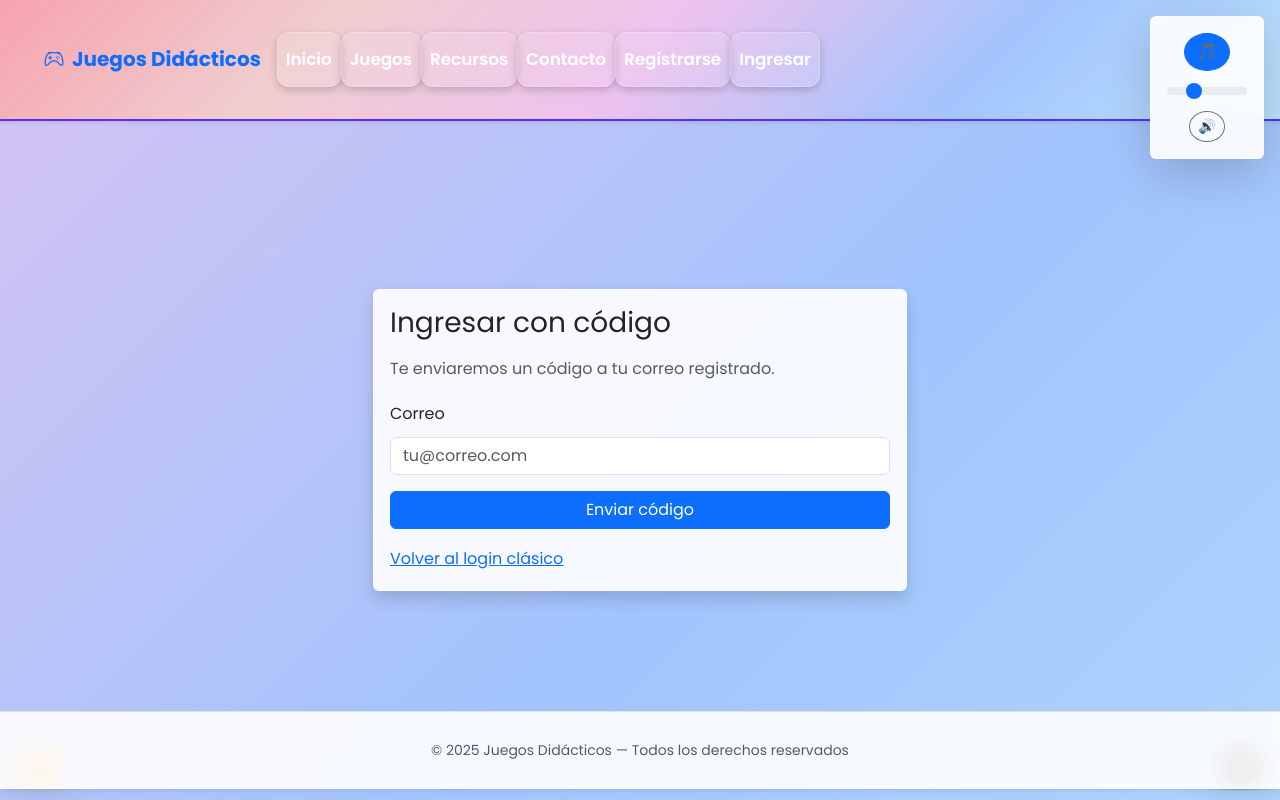
After one commit to benjacox1/TABLEMICO1, a Django app: page /login-codigo/ in a window 1280 px wide. The commit adds this page. Run offline with Django 5.2, Linux system fonts and the light colour scheme; some libraries are stand-ins or nearby versions.

Commit message:
feat(auth): login por código (OTP) por email con fallback en DEBUG; cargar .env via python-dotenv

```diff
--- a/Aplicacion2/templates/Aplicacion2/login.html
+++ b/Aplicacion2/templates/Aplicacion2/login.html
@@ -11,5 +11,8 @@
 
     <button type="submit" class="btn btn-primary w-100">Ingresar</button>
   </form>
+  <div class="text-center mt-3">
+    <a href="{% url 'Aplicacion2:login_codigo_solicitar' %}">Ingresar con código por email</a>
+  </div>
 </div>
 {% endblock %}
--- /dev/null
+++ b/Aplicacion2/templates/Aplicacion2/login_codigo_solicitar.html
@@ -0,0 +1,27 @@
+{% extends "base.html" %}
+{% block title %}Ingresar con código{% endblock %}
+{% block content %}
+<div class="container py-5">
+  <div class="row justify-content-center">
+    <div class="col-md-6">
+      <div class="card glass shadow">
+        <div class="card-body">
+          <h3 class="mb-3">Ingresar con código</h3>
+          <p class="text-muted">Te enviaremos un código a tu correo registrado.</p>
+          <form method="post">
+            {% csrf_token %}
+            <div class="mb-3">
+              <label for="email" class="form-label">Correo</label>
+              <input type="email" class="form-control" id="email" name="email" placeholder="tu@correo.com" required>
+            </div>
+            <button class="btn btn-primary w-100" type="submit">Enviar código</button>
+          </form>
+          <div class="mt-3">
+            <a href="{% url 'Aplicacion2:login' %}">Volver al login clásico</a>
+          </div>
+        </div>
+      </div>
+    </div>
+  </div>
+</div>
+{% endblock %}
--- a/Aplicacion2/urls.py
+++ b/Aplicacion2/urls.py
@@ -23,6 +23,9 @@ urlpatterns = [
         auth_views.LoginView.as_view(template_name="Aplicacion2/login.html"),
         name="login",
     ),
+    # Inicio de sesión por código (OTP por email)
+    path("login-codigo/", views.login_por_codigo_solicitar, name="login_codigo_solicitar"),
+    path("login-codigo/verificar/", views.login_por_codigo_verificar, name="login_codigo_verificar"),
     path("logout/", views.salir, name="salir"),
 
     # ============================================================
--- a/Aplicacion2/views.py
+++ b/Aplicacion2/views.py
@@ -8,6 +8,8 @@ from django.templatetags.static import static
 from django.http import HttpResponse, Http404, FileResponse
 from django.conf import settings
 from django.core.mail import send_mail
+from django.contrib.auth.models import User
+from django.utils.crypto import get_random_string
 
 import os
 import shutil
@@ -137,6 +139,81 @@ def salir(request):
     logout(request)
     messages.info(request, "Has cerrado sesión correctamente.")
     return redirect("Aplicacion2:bienvenida")
+
+
+# ============================================================
+# LOGIN POR CÓDIGO (OTP vía email)
+# ============================================================
+def login_por_codigo_solicitar(request):
+    if request.method == "POST":
+        email = request.POST.get("email", "").strip().lower()
+        if not email:
+            messages.error(request, "Ingresá tu correo electrónico.")
+            return redirect("Aplicacion2:login_codigo_solicitar")
+
+        # Buscar usuario por email
+        try:
+            user = User.objects.get(email=email)
+        except User.DoesNotExist:
+            messages.error(request, "No existe un usuario con ese correo.")
+            return redirect("Aplicacion2:login_codigo_solicitar")
+
+        # Generar código de 6 dígitos
+        codigo = get_random_string(length=6, allowed_chars="0123456789")
+        request.session["otp_email"] = email
+        request.session["otp_code"] = codigo
+
+        asunto = "Tu código de acceso"
+        cuerpo = f"Tu código de verificación es: {codigo}. Caduca en 10 minutos."
+
+        enviado = False
+        try:
+            # Si hay credenciales, intentar enviar
+            if settings.EMAIL_HOST_USER:
+                send_mail(asunto, cuerpo, settings.DEFAULT_FROM_EMAIL, [email])
+                enviado = True
+        except Exception as e:
+            logger.warning(f"Fallo al enviar OTP a {email}: {e}")
+
+        if settings.DEBUG or not settings.EMAIL_HOST_USER or not enviado:
+            # Mostrar el código en pantalla para entorno de pruebas
+            messages.info(request, f"Código de verificación (pruebas): {codigo}")
+
+        messages.success(request, "Te enviamos un código al correo (o míralo arriba en modo pruebas).")
+        return redirect("Aplicacion2:login_codigo_verificar")
+
+    return render(request, "Aplicacion2/login_codigo_solicitar.html")
+
+
+def login_por_codigo_verificar(request):
+    if request.method == "POST":
+        codigo_ingresado = (request.POST.get("codigo") or "").strip()
+        codigo_session = request.session.get("otp_code")
+        email = request.session.get("otp_email")
+
+        if not email or not codigo_session:
+            messages.error(request, "Sesión expirada. Volvé a solicitar el código.")
+            return redirect("Aplicacion2:login_codigo_solicitar")
+
+        if codigo_ingresado != codigo_session:
+            messages.error(request, "Código incorrecto. Intentá de nuevo.")
+            return redirect("Aplicacion2:login_codigo_verificar")
+
+        # Autenticar al usuario por email
+        try:
+            user = User.objects.get(email=email)
+        except User.DoesNotExist:
+            messages.error(request, "El usuario ya no existe.")
+            return redirect("Aplicacion2:login_codigo_solicitar")
+
+        login(request, user)
+        # Limpiar el OTP de la sesión
+        for k in ("otp_code", "otp_email"):
+            request.session.pop(k, None)
+        messages.success(request, "Sesión iniciada correctamente.")
+        return redirect("Aplicacion2:inicio")
+
+    return render(request, "Aplicacion2/login_codigo_verificar.html")
 
 
 # ============================================================
--- a/Tablemico1/settings.py
+++ b/Tablemico1/settings.py
@@ -8,6 +8,7 @@ import os
 import pymysql
 import dj_database_url
 from django.core.exceptions import ImproperlyConfigured
+from dotenv import load_dotenv
 
 # ==============================
 # 🔧 CONECTOR MYSQL
@@ -18,6 +19,9 @@ pymysql.install_as_MySQLdb()
 # 📁 RUTAS BASE DEL PROYECTO
 # ==============================
 BASE_DIR = Path(__file__).resolve().parent.parent
+
+# Cargar variables de entorno desde .env (si existe)
+load_dotenv(BASE_DIR / ".env")
 
 # ==============================
 # ⚙️ CONFIGURACIÓN BÁSICA
--- a/requirements.txt
+++ b/requirements.txt
@@ -6,3 +6,4 @@ django-jazzmin
 dj-database-url
 whitenoise
 gunicorn
+python-dotenv
```
Also changed, not shown: Aplicacion2/templates/Aplicacion2/login_codigo_verificar.html (added, +28 -0 lines).
